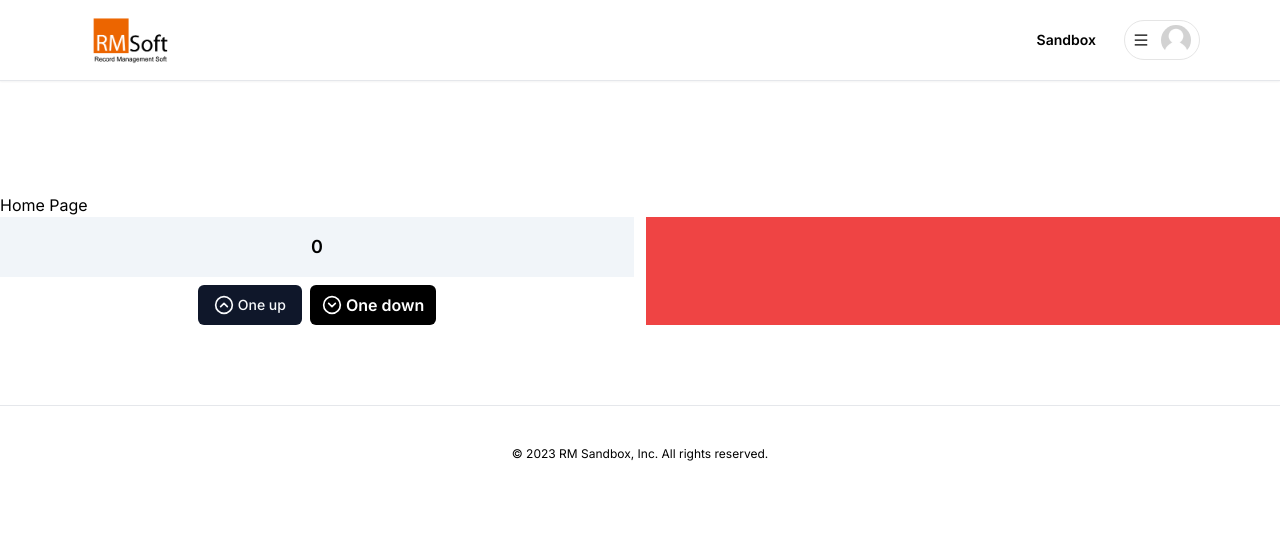
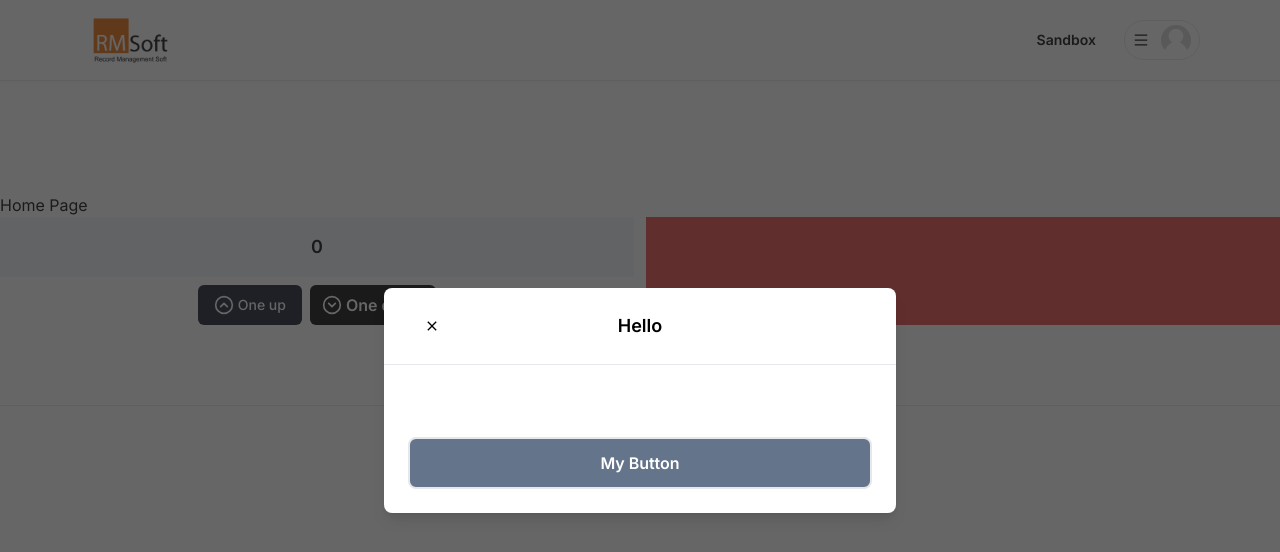
Before and after one commit to iinsu/rm_sandbox_next13, a Next.js app: page / in a window 1280 px wide. Shown: the top 552 px of the page. Built offline with nearby package versions, Linux system fonts and the light colour scheme.

Commit message:
모달 중간 저장

```diff
--- a/app/layout.tsx
+++ b/app/layout.tsx
@@ -5,6 +5,7 @@
 import Footer from "@/components/footer";
 import Navbar from "@/components/navbar/navbar";
 import ClientOnly from "@/components/clientOnly";
+import Modal from "@/components/modal/modal";
 
 const inter = Inter({ subsets: ["latin"] });
 
@@ -22,6 +23,7 @@
     <html lang="en">
       <body className={inter.className}>
         <ClientOnly>
+          <Modal title="Hello" isOpen actionLabel="Submit" />
           <Navbar />
         </ClientOnly>
 
--- a/components/modal/modal.tsx
+++ b/components/modal/modal.tsx
@@ -1,9 +1,144 @@
 "use client";
 
-const Modal = () => {
+import { useState, useEffect, useCallback } from "react";
+import { IoMdClose } from "react-icons/io";
+import Button from "../button";
+
+interface ModalProps {
+  isOpen?: boolean;
+  onClose: () => void;
+  onSubmit: () => void;
+  title?: string;
+  body?: string;
+  footer?: React.ReactElement;
+  actionLabel: string;
+  disabled: boolean;
+  secondaryAction?: () => void;
+  secondaryLabel?: string;
+}
+
+const Modal: React.FC<ModalProps> = ({
+  isOpen,
+  onClose,
+  onSubmit,
+  title,
+  body,
+  footer,
+  actionLabel,
+  disabled,
+  secondaryAction,
+  secondaryLabel,
+}) => {
+  const [showModal, setShowModal] = useState(isOpen);
+  useEffect(() => {
+    setShowModal(isOpen);
+  }, [isOpen]);
+  const handleClose = useCallback(() => {
+    if (disabled) {
+      return;
+    }
+    setShowModal(false);
+    setTimeout(() => {
+      onClose();
+    }, 300);
+  }, [disabled, onClose]);
+  const handleSubmit = useCallback(() => {
+    if (disabled) {
+      return;
+    }
+    onSubmit();
+  }, [disabled, onSubmit]);
+  const handleSecondaryAction = useCallback(() => {
+    if (disabled || !secondaryAction) {
+      return;
+    }
+    secondaryAction();
+  }, [disabled, secondaryAction]);
+  if (!isOpen) {
+    return null;
+  }
+
   return (
     <>
-      <div>Modal</div>
+      <div className="fixed inset-0 z-50 flex items-center justify-center overflow-x-hidden overflow-y-auto outline-none focus:outline-none bg-neutral-800/70">
+        <div className="relative w-full h-full mx-auto my-6 md:w-4/6 lg:w-3/6 xl:w-2/5 lg:h-auto">
+          {/* CONTENT */}
+          <div
+            className={`
+            translate duration-300 h-full
+            ${showModal ? "translate-y-0" : "translate-y-full"}
+            ${showModal ? "opacity-100" : "opacity-0"}
+            `}
+          >
+            <div
+              className="
+              translate
+              h-full
+              lg:h-auto
+              md:h-auto
+              border-0
+              rounded-lg
+              shadow-lg
+              relative
+              flex
+              flex-col
+              w-full
+              bg-white
+              outline-none
+              focus:outline-none
+            "
+            >
+              {/* HEADER */}
+              <div
+                className="
+                flex
+                items-center
+                p-6
+                rounded-t
+                justify-center
+                relative
+                border-b-[1px]
+              "
+              >
+                <button
+                  onClick={handleClose}
+                  className="
+                  p-1
+                  border-0
+                  hover:opacity-70
+                  transition
+                  absolute
+                  left-9
+                "
+                >
+                  <IoMdClose />
+                </button>
+                <div className="text-lg font-semibold">{title}</div>
+              </div>
+              {/* BODY */}
+              <div className="relative p-6 flex-auto">{body}</div>
+              {/* FOOTER */}
+              <div className="flex flex-col gap-2 p-6">
+                <div
+                  className="
+                  flex
+                  flex-row
+                  items-center
+                  gap-4
+                  w-full
+                  "
+                >
+                  <Button
+                    label="My Button"
+                    onClick={() => {}}
+                    disabled={false}
+                  />
+                </div>
+              </div>
+            </div>
+          </div>
+        </div>
+      </div>
     </>
   );
 };
```
